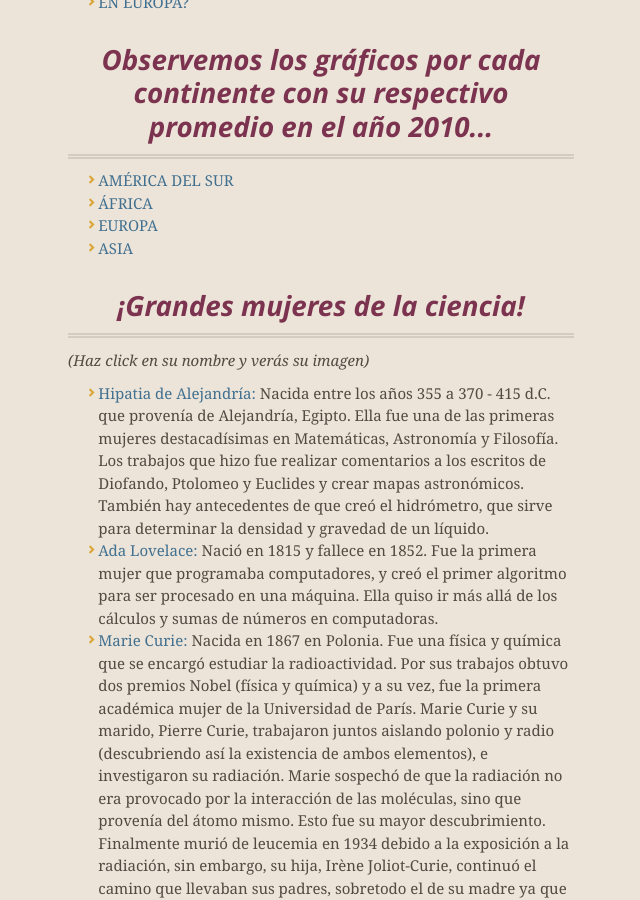
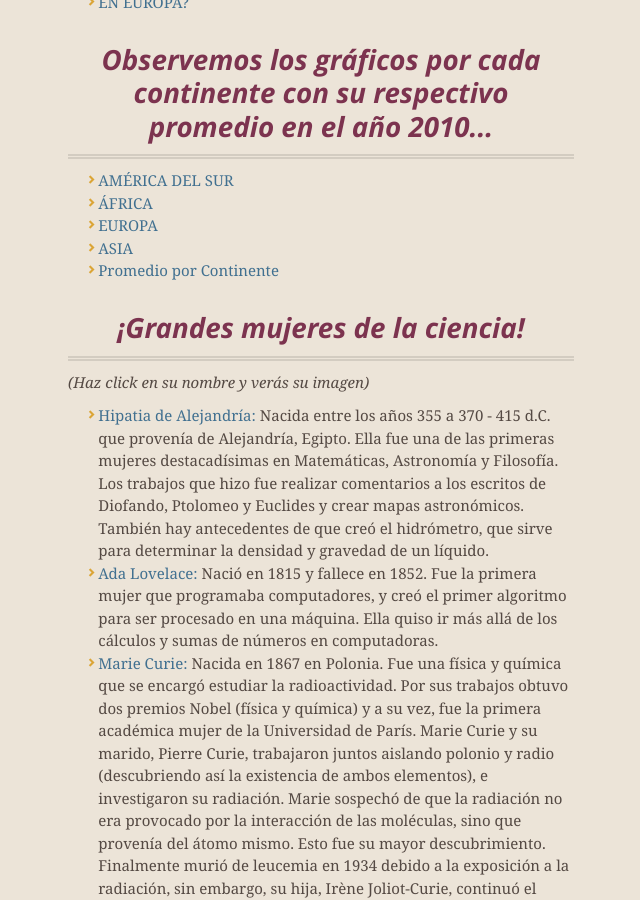
Before and after one commit to Mujeryciencias/mujeryciencias.github.io, a Jekyll site: the page index.html, which Jekyll copies as it is, in a window 1280 px wide and 900 px high, scrolled down 1478 px. Shown: the whole window, without its empty margins (319-959 px from the left). Built offline with Jekyll 4.4.1, drawn with Linux system fonts in a browser that asks for light colours; nearby versions of some CDN libraries; Markdown is read by kramdown in place of the engine named in the settings.

```diff
--- a/index.html
+++ b/index.html
@@ -83,6 +83,7 @@
 <li><a href="https://scontent-b-mia.xx.fbcdn.net/hphotos-prn2/t1.0-9/10325739_10203173414351562_4191768390255662211_n.jpg">ÁFRICA</a></li>
 <li><a href="https://scontent-a-mia.xx.fbcdn.net/hphotos-prn2/t31.0-8/10295037_10203173447672395_7309646649239028016_o.jpg">EUROPA</a></li>
 <li><a href="https://fbcdn-sphotos-a-a.akamaihd.net/hphotos-ak-ash3/t1.0-9/10334367_10203173462952777_3060624417390693713_n.jpg">ASIA</a></li>
+<li><a href="https://scontent-a-mia.xx.fbcdn.net/hphotos-frc3/t1.0-9/p417x417/10300638_10203173487313386_4860154871273906885_n.jpg">Promedio por Continente</a></li>
 </ul><h3>
 <a name="grandes-mujeres-de-la-ciencia" class="anchor" href="#grandes-mujeres-de-la-ciencia"><span class="octicon octicon-link"></span></a>¡Grandes mujeres de la ciencia!</h3>
 
```
Also changed, not shown: params.json (+1 -1 lines).
